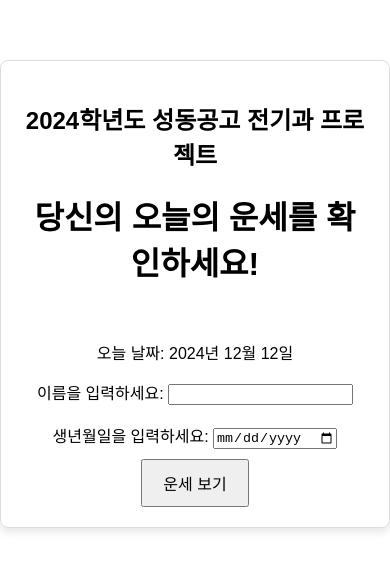
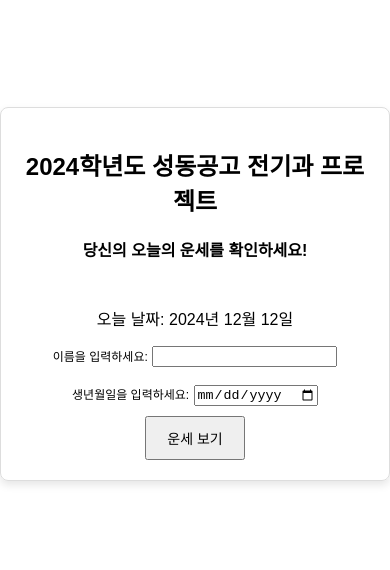
Before and after one commit to sdong123/GTK, a plain HTML site: page index.html in a window 390 px wide. Shown: the part 128-698 px from the top of the page. Drawn offline with Linux system fonts and the light colour scheme.

Commit message:
Update index.html
Signed-off-by: GTK <syinnn@sdth.hs.kr>

```diff
--- a/index.html
+++ b/index.html
@@ -72,6 +72,18 @@
             from { opacity: 0; transform: scale(0.9); }
             to { opacity: 1; transform: scale(1); }
         }
+         /* 반응형 스타일: 작은 화면에서 조정 */
+        @media (max-width: 768px) {
+            h1 {
+                font-size: 16px; /* 헤더 폰트 크기 축소 */
+            }
+
+            label {
+                font-size: 12px; /* 레이블 폰트 크기 축소 */
+            }
+
+            button {
+                font-size: 14px; /* 버튼 폰트 크기 축소 */
     </style>
 </head>
 <body>
```
